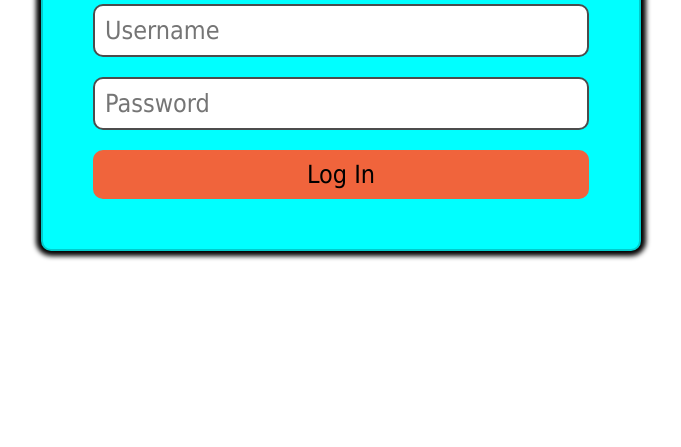
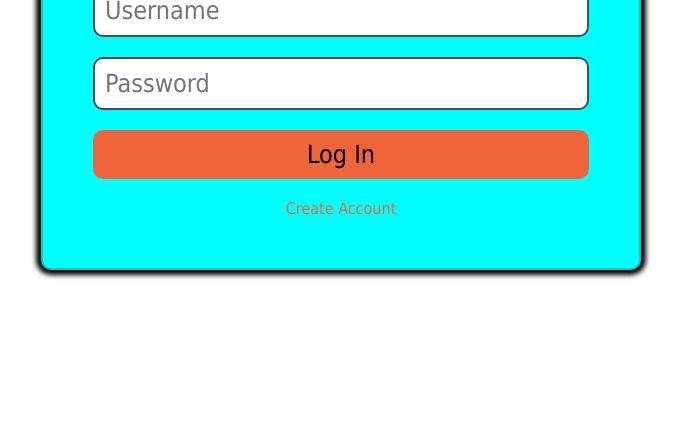
Before and after one commit to 2023popn/Pub-Flare, a website: page login.html in a window 1280 px wide. Shown: the part 353-800 px from the top of the page, without its empty margins (299-980 px from the left). Drawn offline with Linux system fonts and the light colour scheme.

Commit message:
modified:   login.html

```diff
--- a/login.html
+++ b/login.html
@@ -26,6 +26,8 @@
                 <input type="password" placeholder="Password" name="password">
                 <button type="submit">Log In</button>
             </form>
+
+            <a id="create-account">Create Account</a>
         </section>
 
         <script src="" async defer></script>
@@ -65,6 +67,7 @@
             border-color: rgba(0, 0, 0, 0.2);
             display: flex;
             flex-direction: column;
+            align-items: center;
             justify-content: space-evenly;
             gap: 20px;
             padding: 50px;
@@ -87,6 +90,7 @@
         }
 
         form {
+            width: 100%;
             display: flex;
             flex-direction: column;
             align-items: center;
@@ -113,5 +117,9 @@
             border-radius: 10px;
             border-style: none;
         }
+
+        #create-account {
+            color: rgb(240, 100, 60);
+        }
     </style>
 </html>
```
